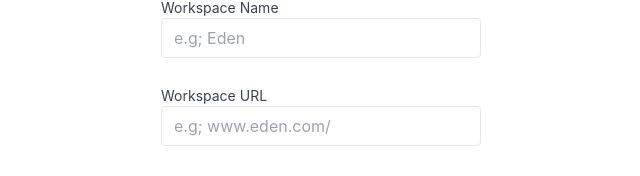
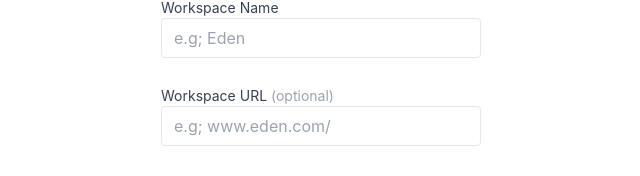
Before and after one commit to Horlawhumy-dev/cutshort-onboarding, a React (Create React App) app: page /workspace in a window 1280 px wide. Shown: the part 318-494 px from the top of the page, without its empty margins (319-959 px from the left). Built offline with nearby package versions, Linux system fonts and the light colour scheme.

Commit message:
Add 'optional' props

```diff
--- a/src/components/inputBox.jsx
+++ b/src/components/inputBox.jsx
@@ -1,10 +1,10 @@
 import React from "react";
 
-function InputBox({ id, label, type, placeholder }) {
+function InputBox({ id, label, optional, type, placeholder }) {
   return (
     <div className="w-3/4 md:w-6/12 lg:w-3/12 mt-7 flex flex-col items-start">
       <label htmlFor={id} className="text-left text-sm text-gray-700">
-        {label}
+        {label} <span className="text-gray-400">{optional}</span>
       </label>
 
       <input
```
